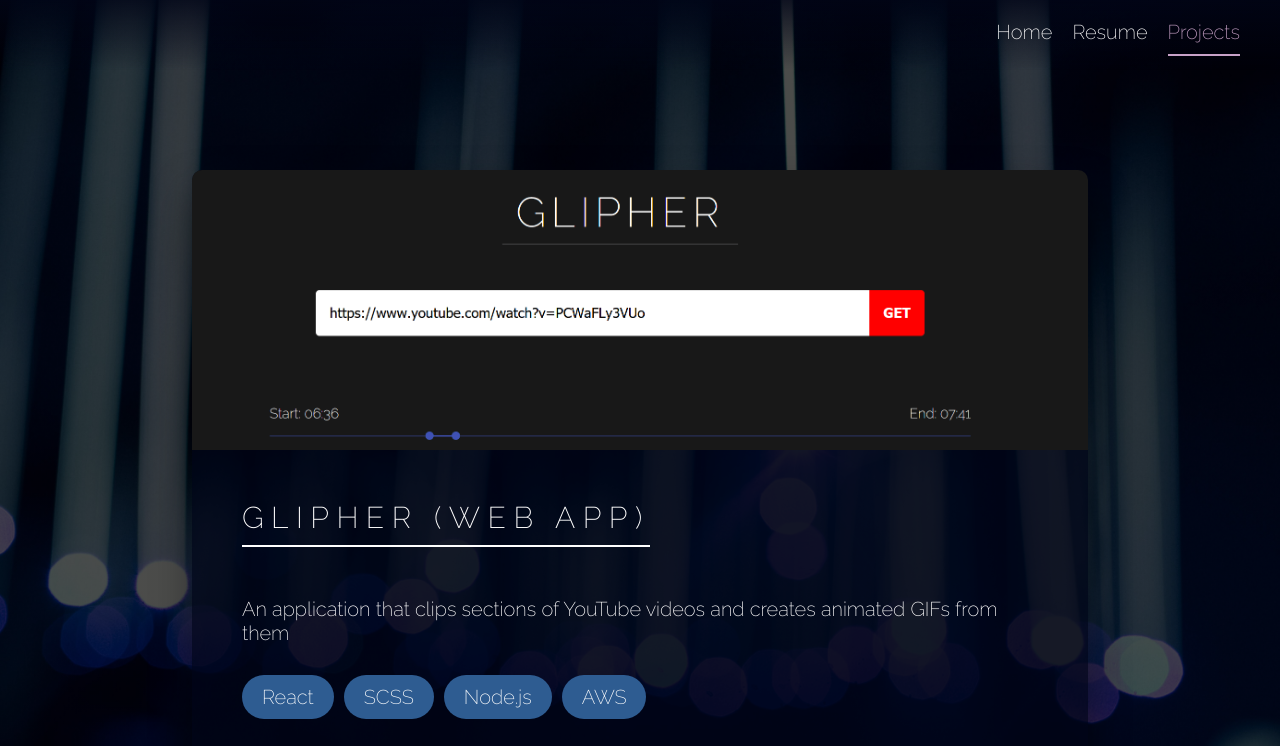
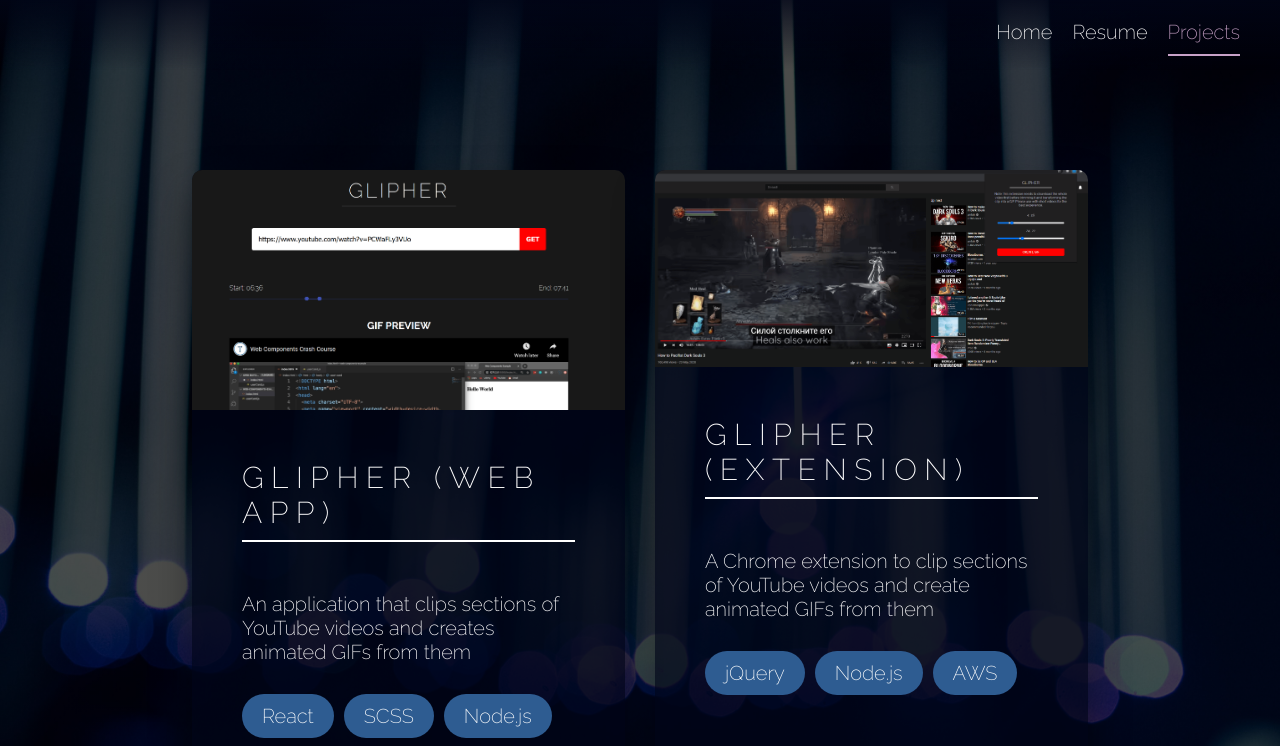
Before and after one commit to mub2332/portfolio, a React (Create React App) app: page /projects in a window 1280 px wide. Shown: the top 746 px of the page. Built offline with nearby package versions, Linux system fonts and the light colour scheme.

Commit message:
All cards now same size

```diff
--- a/src/pages/projects/Card.jsx
+++ b/src/pages/projects/Card.jsx
@@ -1,14 +1,14 @@
-import React from "react";
-import s from "./projects.module.scss";
+import React from 'react';
+import s from './projects.module.scss';
 
 const Card = ({ title, description, image, links, tags, fullRow }) => {
   const navigate = (url) => {
-        const win = window.open(url, "_blank");
+    const win = window.open(url, '_blank');
     win.focus();
   };
 
   return (
-        <div className={s.card + " " + (fullRow ? s.fullRow : "")}>
+    <div className={s.card + ' ' + (fullRow ? s.fullRow : '')}>
       <img className={s.image} src={image} alt={title} />
       <div className={s.content}>
         <h2 className={s.header}>{title}</h2>
@@ -19,13 +19,9 @@ const Card = ({ title, description, image, links, tags, fullRow }) => {
           ))}
         </ul>
       </div>
-            <hr />
       <div className={s.actions}>
         {links.map((link) => (
-                    <button
-                        onClick={() => navigate(link.url)}
-                        className={s.link}
-                    >
+          <button onClick={() => navigate(link.url)} className={s.link}>
             {link.text}
           </button>
         ))}
--- a/src/pages/projects/Projects.jsx
+++ b/src/pages/projects/Projects.jsx
@@ -46,13 +46,9 @@ const projectData = [
 const Projects = () => {
   return (
     <div className={s.container}>
-      {projectData.map((project, index) => {
-        if (projectData.length % 2 !== 0 && index === 0) {
-          return <Card fullRow={true} {...project} />;
-        } else {
-          return <Card {...project} />;
-        }
-      })}
+      {projectData.map((project) => (
+        <Card {...project} />
+      ))}
     </div>
   );
 };
--- a/src/pages/projects/projects.module.scss
+++ b/src/pages/projects/projects.module.scss
@@ -1,5 +1,5 @@
-@import "../../styles/mixins";
-@import "../../styles/anim";
+@import '../../styles/mixins';
+@import '../../styles/anim';
 
 .container {
   margin: 10rem auto;
@@ -13,12 +13,6 @@
   }
 
   animation: moveInRight 1s ease-out;
-}
-
-.fullRow {
-    @media screen and (min-width: 1080px) {
-        grid-column: span 2;
-    }
 }
 
 .card {
@@ -36,7 +30,7 @@
 
   .image {
     width: 100%;
-        max-height: 35vh;
+    max-height: 30vh;
     object-fit: cover;
     object-position: top;
   }
```
Lines whose indentation alone changed are shown as unchanged.
